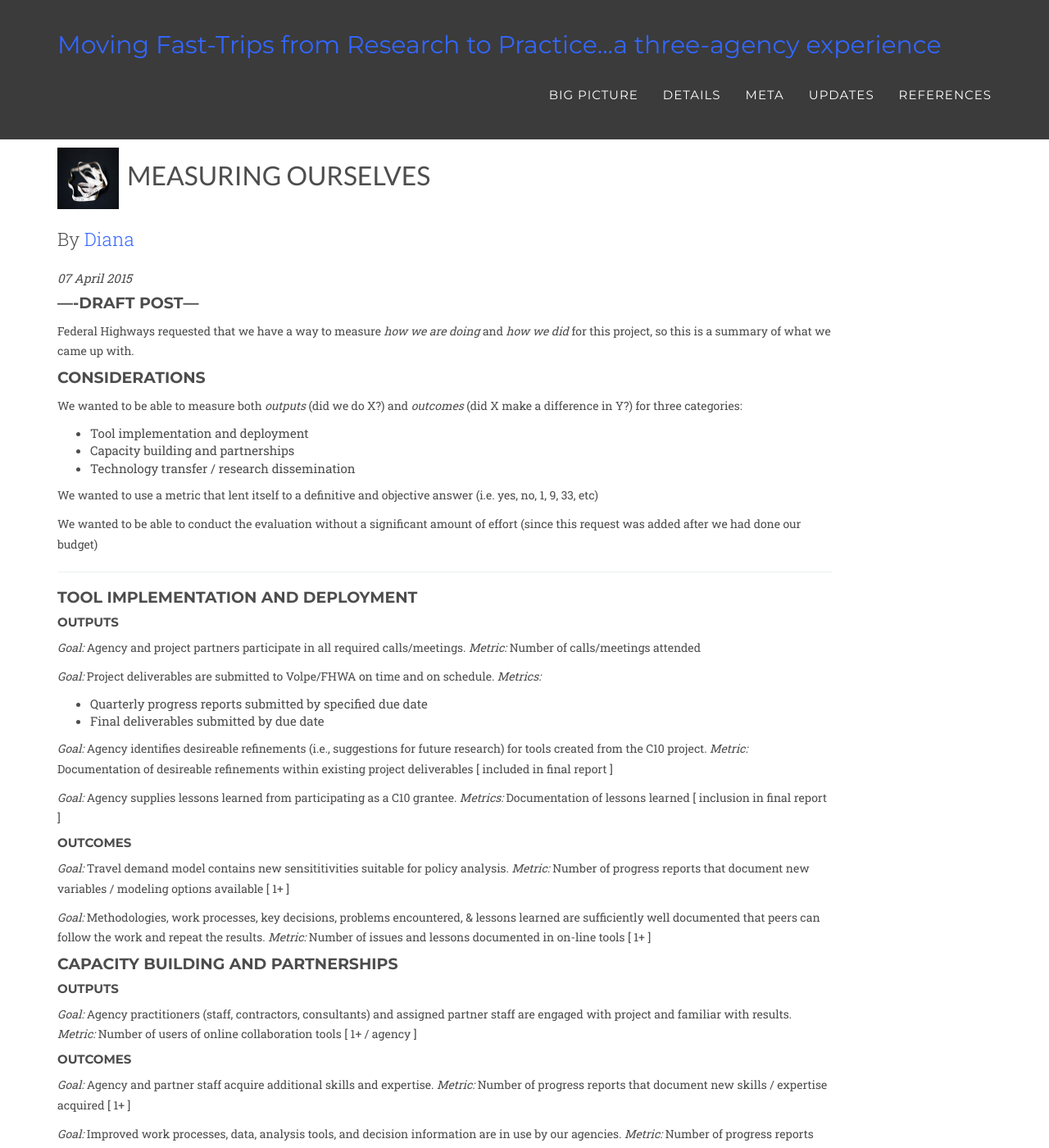
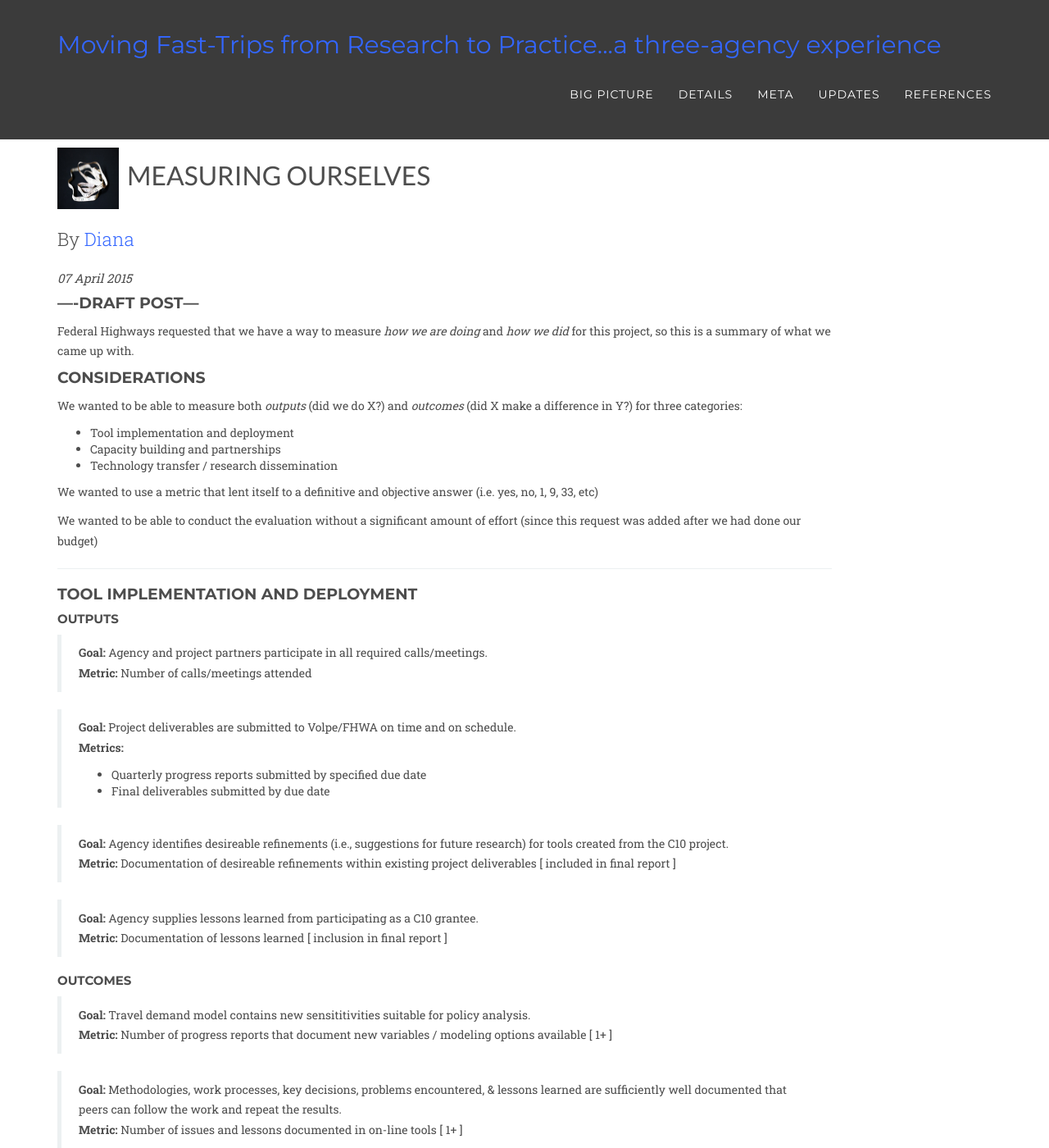
Before and after one commit to BayAreaMetro/fast-trips-project, a Jekyll site: the page built from _posts/2015-04-07-How-we-will-measure-ourselves.md, in a window 1280 px wide and 1400 px high. Shown: the whole window at 82% size. Built offline with Jekyll 4.4.1, drawn with Linux system fonts in a browser that asks for light colours; some web fonts are replaced; comment, search, counter and statistics services are not loaded.

Commit message:
Unordered List Size fix / format measurement post

```diff
--- a/_includes/css/agency.css
+++ b/_includes/css/agency.css
@@ -23,6 +23,10 @@
 p {
     font-size: 14px;
     line-height: 1.75;
+}
+
+ul {
+	font-size: 14px;
 }
 
 p.large {
--- a/_posts/2015-04-07-How-we-will-measure-ourselves.md
+++ b/_posts/2015-04-07-How-we-will-measure-ourselves.md
@@ -34,55 +34,59 @@
 #### Tool implementation and deployment
 
 ##### Outputs
-*Goal:* Agency and project partners participate in all required calls/meetings.
-*Metric:* Number of calls/meetings attended
+> **Goal:** Agency and project partners participate in all required calls/meetings.
+> **Metric:** Number of calls/meetings attended
 
-*Goal:* Project deliverables are submitted to Volpe/FHWA on time and on schedule.
-*Metrics:*
+> **Goal:** Project deliverables are submitted to Volpe/FHWA on time and on schedule.
+> **Metrics:**
+>
+> * Quarterly progress reports submitted by specified due date
+> * Final deliverables submitted by due date
 
-* Quarterly progress reports submitted by specified due date
-* Final deliverables submitted by due date
+> **Goal:** Agency identifies desireable refinements (i.e., suggestions for future research) for tools created from the C10 project.
+> **Metric:** Documentation of desireable refinements within existing project deliverables [ included in final report ]
 
-*Goal:* Agency identifies desireable refinements (i.e., suggestions for future research) for tools created from the C10 project.
-*Metric:* Documentation of desireable refinements within existing project deliverables [ included in final report ]
-
-*Goal:* Agency supplies lessons learned from participating as a C10 grantee.
-*Metrics:* Documentation of lessons learned [ inclusion in final report ]
+> **Goal:** Agency supplies lessons learned from participating as a C10 grantee.
+> **Metric:** Documentation of lessons learned [ inclusion in final report ]
 
 ##### Outcomes
-*Goal:* Travel demand model contains new sensititivities suitable for policy analysis.
-*Metric:* Number of progress reports that document new variables / modeling options available [ 1+ ]
 
-*Goal:* Methodologies, work processes, key decisions, problems encountered, & lessons
+> **Goal:** Travel demand model contains new sensititivities suitable for policy analysis.
+> **Metric:** Number of progress reports that document new variables / modeling options available [ 1+ ]
+
+> **Goal:** Methodologies, work processes, key decisions, problems encountered, & lessons
 learned are sufficiently well documented that peers can follow the work and repeat the results.
-*Metric:* Number of issues and lessons documented in on-line tools [ 1+ ]
+> **Metric:** Number of issues and lessons documented in on-line tools [ 1+ ]
 
 #### Capacity building and partnerships
 
 ##### Outputs
-*Goal:* Agency practitioners (staff, contractors, consultants) and assigned partner staff
-are engaged with project and familiar with results.
-*Metric:* Number of users of online collaboration tools [ 1+ / agency ]
+
+> **Goal:** Agency practitioners (staff, contractors, consultants) and assigned partner staff
+> are engaged with project and familiar with results.
+> **Metric:** Number of users of online collaboration tools [ 1+ / agency ]
 
 ##### Outcomes
-*Goal:* Agency and partner staff acquire additional skills and expertise.
-*Metric:* Number of progress reports that document new skills / expertise acquired [ 1+ ]
 
-*Goal:* Improved work processes, data, analysis tools, and decision information are in use by our agencies.
-*Metric:* Number of progress reports that document uptake of new processes, data, tools, methods [ 1+ ]
+> **Goal:** Agency and partner staff acquire additional skills and expertise.
+> **Metric:** Number of progress reports that document new skills / expertise acquired [ 1+ ]
+
+> **Goal:** Improved work processes, data, analysis tools, and decision information are in use by our agencies.
+> **Metric:** Number of progress reports that document uptake of new processes, data, tools, methods [ 1+ ]
 
 #### Technology transfer / research dissemination
 
 ##### Outputs
-*Goal:* Project data and information is shared with the academic and practitioner communities.
-*Metrics:*
 
-* Number of presentations delivered (conferences, technical meetings, TRB) [ 1+ ]
-* Number of papers/memos/articles written about the project experience  [ 1+ ]
+> **Goal:** Project data and information is shared with the academic and practitioner communities.
+> **Metrics:**
+>
+> * Number of presentations delivered (conferences, technical meetings, TRB) [ 1+ ]
+> * Number of papers/memos/articles written about the project experience  [ 1+ ]
 
 ##### Outcomes
-*Goal:* Peer agencies in the state/region expresss interest in or begin to deploy C10 tools.
-*Metric:* Number of agencies that contact C10 team about the project and/or express plans
+> **Goal:** Peer agencies in the state/region expresss interest in or begin to deploy C10 tools.
+> **Metric:** Number of agencies that contact C10 team about the project and/or express plans
 to pursue implementation   [ 1+ ]
 
 ---
```
